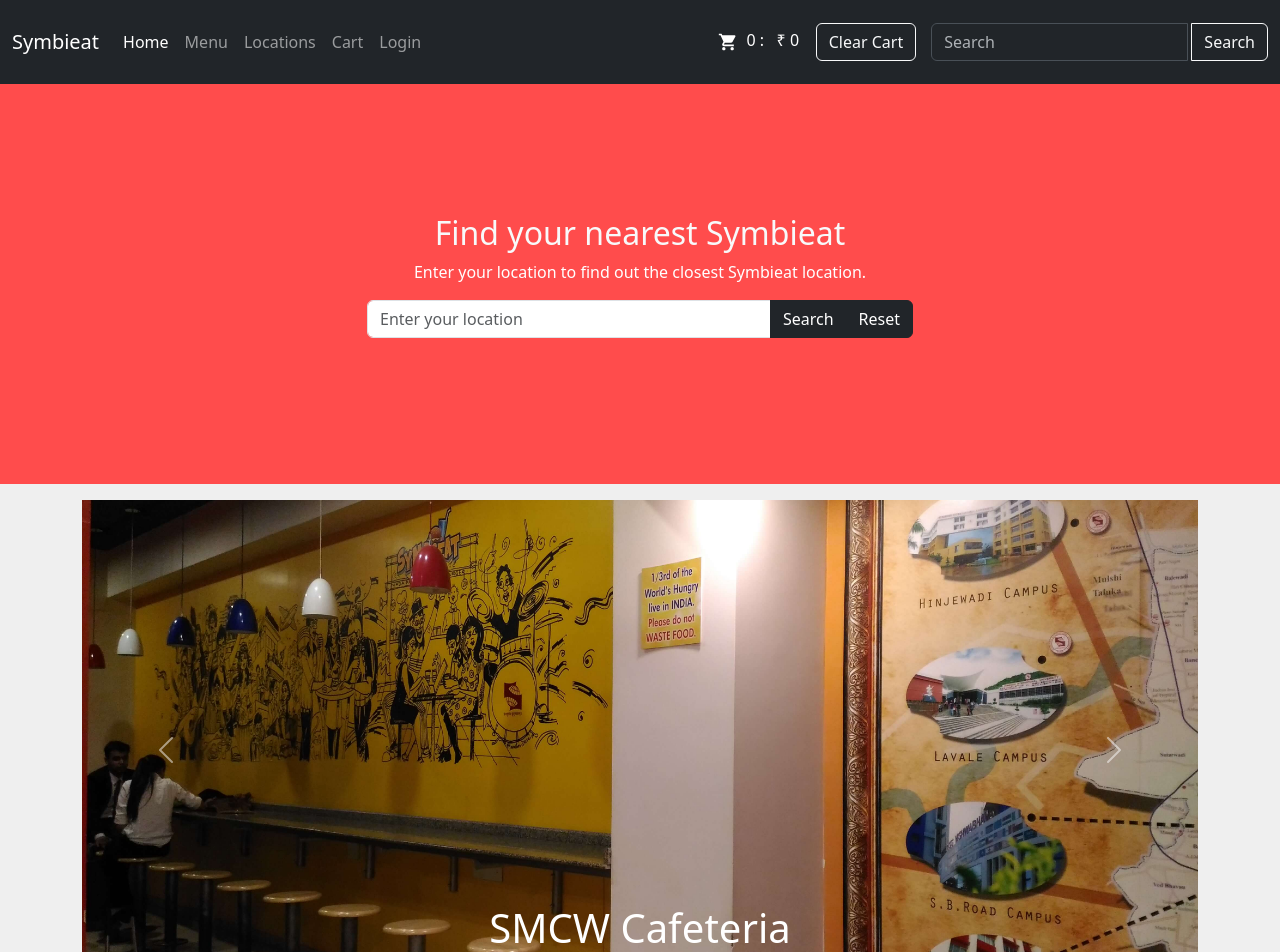
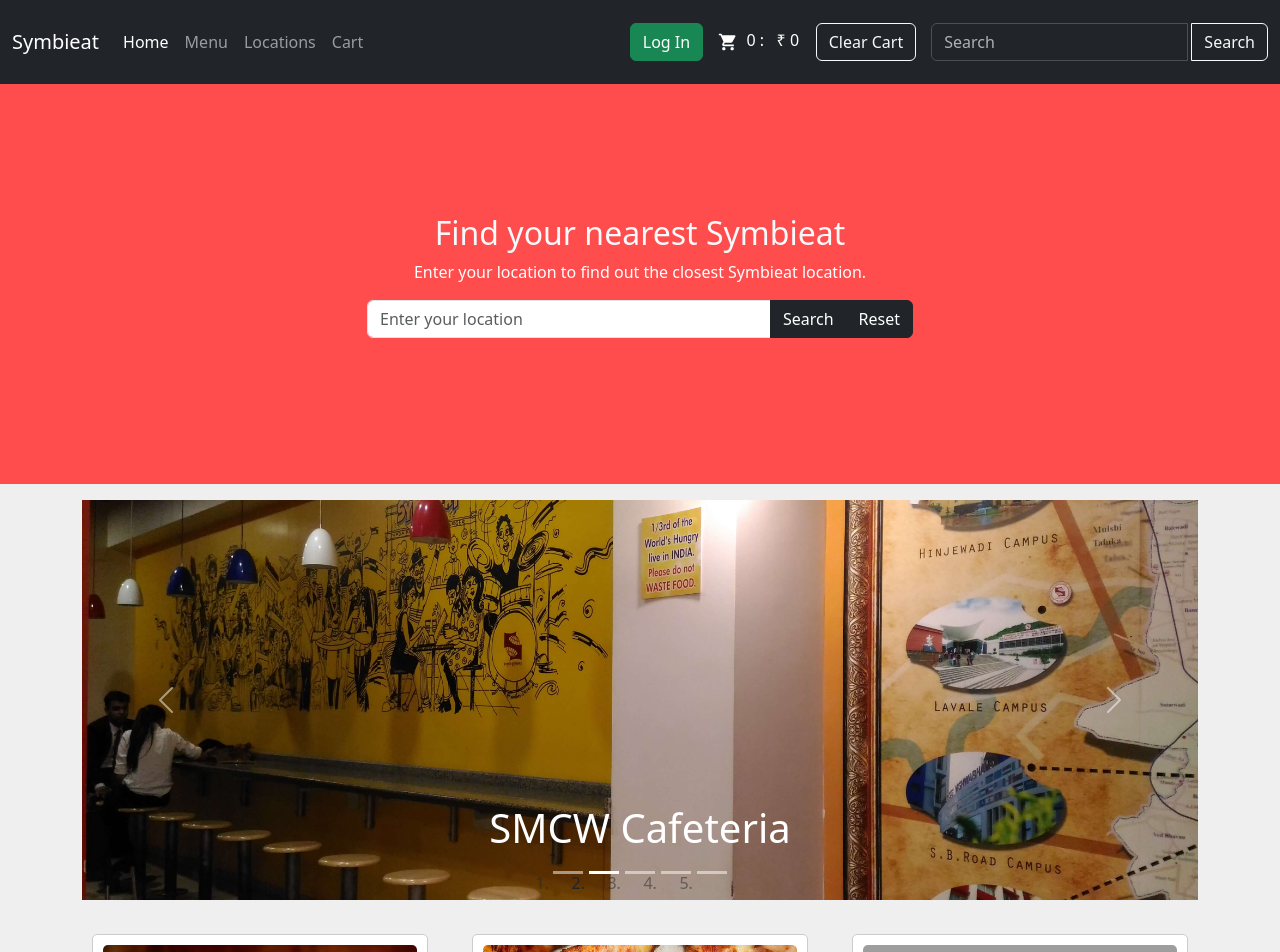
Before and after one commit to boscochanam/symbieat-fullstack, a React (Create React App) app: page / in a window 1280 px wide. Shown: the top 952 px of the page. Built offline with nearby package versions, Linux system fonts and the light colour scheme; grey boxes are pictures that could not be loaded.

Commit message:
Added Registration and Login Page

```diff
--- a/src/Pages/LoginPage.jsx
+++ b/src/Pages/LoginPage.jsx
@@ -17,9 +17,6 @@
     borderRadius: '1rem 0 0 1rem',
   };
 
-  const iconStyle = {
-    color: '#ff6219',
-  };
 
   return (
     <section className="vh-100" style={containerStyle}>
--- a/src/Pages/RegisterPage.jsx
+++ b/src/Pages/RegisterPage.jsx
@@ -16,9 +16,7 @@
     borderRadius: '1rem 0 0 1rem',
   };
 
-  const iconStyle = {
-    color: '#ff6219',
-  };
+
 
   return (
     <section className="vh-100" style={containerStyle}>
--- a/src/components/Carousel.jsx
+++ b/src/components/Carousel.jsx
@@ -4,8 +4,6 @@
 import sicsr from '../static/symbieat_images/sicsr.jpg';
 import smcw from '../static/symbieat_images/smcw.jpg';
 import viman_nagar from '../static/symbieat_images/viman_nagar.jpg';
-import scms from '../static/symbieat_images/scms.jpg';
-
 
 function Carousel() {
   // Define carousel items with location names and images
@@ -29,10 +27,6 @@
     {
       title: 'Viman Nagar',
       imageSrc: viman_nagar,
-    },
-    {
-      title: 'SCMS',
-      imageSrc: scms,
     },
   ];
 
@@ -72,7 +66,7 @@
                 src={location.imageSrc}
                 alt={location.title}
                 className="d-block w-100"
-                style={{ objectFit: 'cover', maxHeight: '500px' }}
+                style={{ objectFit: 'cover', maxHeight: '400px' }}
               />
               <div className="carousel-caption d-none d-md-block">
                 <h1>{location.title}</h1>
--- a/src/components/Header.jsx
+++ b/src/components/Header.jsx
@@ -37,11 +37,9 @@
           <li className="nav-item">
             <NavLink className="nav-link" to="/cart">Cart</NavLink>
           </li>
-          <li className='nav-item'>
-            <NavLink className="nav-link" to="/login">Login</NavLink>
-          </li>
         </ul>
       </div>
+        <button className='btn btn-success' onClick={() => { resetCart(); window.location.href = "/login"; }}>Log In</button>
         <div style={cartCountStyle}>
           <ShoppingCartIcon fontSize="small" />
           &nbsp; {props.cartCount} : &nbsp; &#8377; {props.cartTotal} &nbsp; &nbsp;
```
